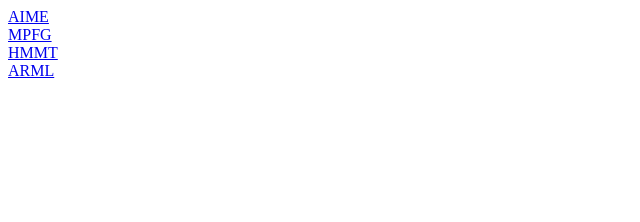
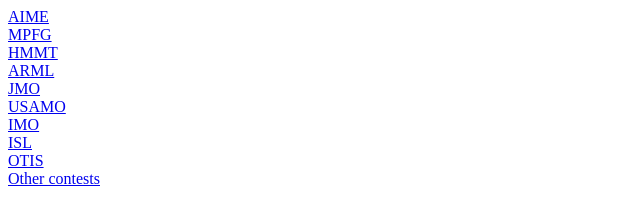
Before and after one commit to sophie4922/sophie4922.github.io, a plain HTML site: page index.html in a window 1280 px wide. Shown: the whole page, without its empty margins (0-640 px from the left). Drawn offline with Linux system fonts and the light colour scheme.

Commit message:
Update index.html

```diff
--- a/index.html
+++ b/index.html
@@ -8,6 +8,12 @@
     <a href="https://sophie4922.github.io/mpfg.html">MPFG</a> </br>
     <a href="https://sophie4922.github.io/hmmt.html">HMMT</a> </br>
     <a href="https://sophie4922.github.io/arml.html">ARML</a> </br>
+    <a href="https://sophie4922.github.io/jmo.html">JMO</a> </br>
+    <a href="https://sophie4922.github.io/usamo.html">USAMO</a> </br>
+    <a href="https://sophie4922.github.io/imo.html">IMO</a> </br>
+    <a href="https://sophie4922.github.io/isl.html">ISL</a> </br>
+    <a href="https://sophie4922.github.io/otis.html">OTIS</a> </br>
+    <a href="https://sophie4922.github.io/other.html">Other contests</a> </br>
 
   </body>
 </html>
```
